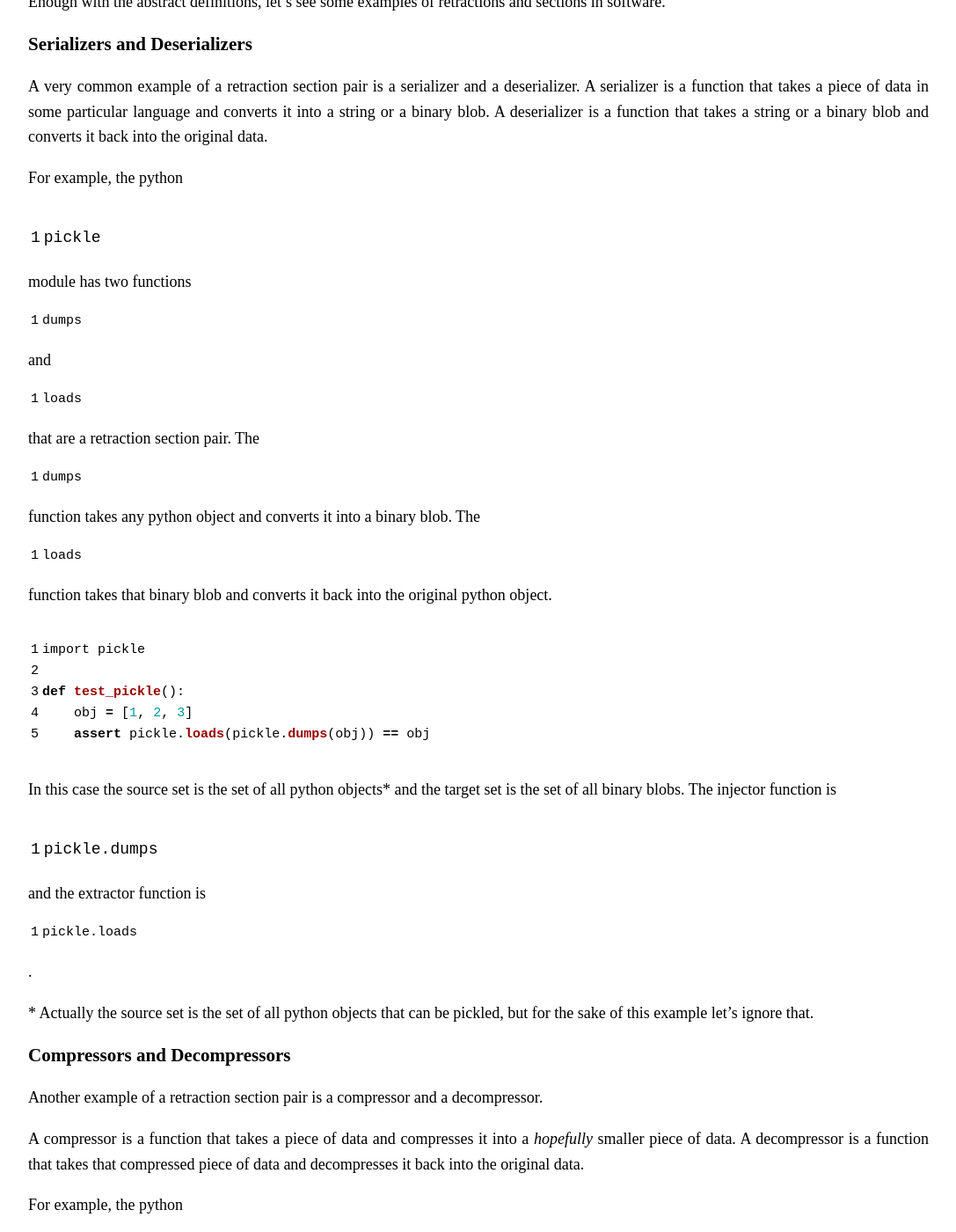
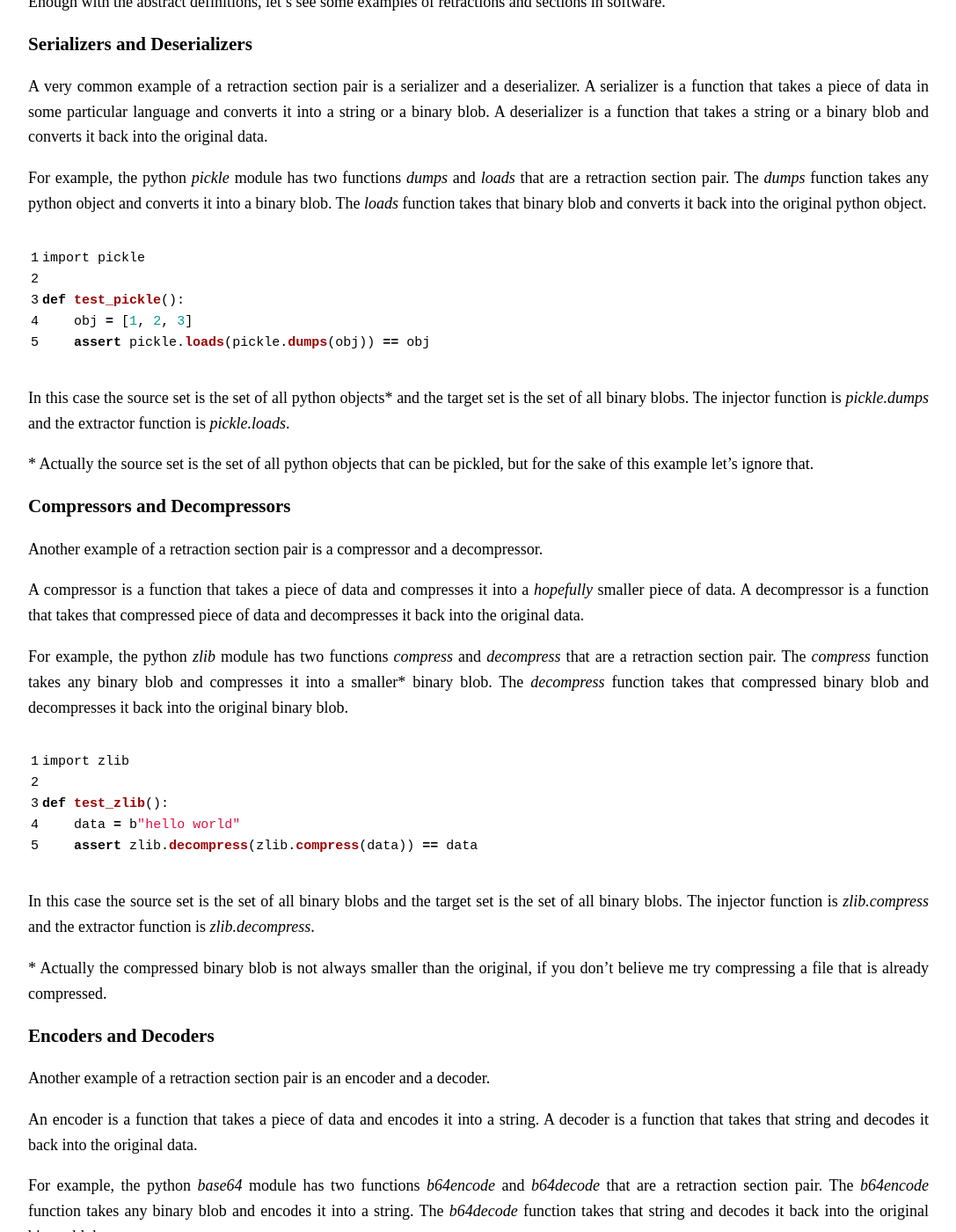
Before and after one commit to nilp0inter/nilp0inter.github.io, a Jekyll site: the page built from _posts/2023-10-25-property-based-testing-retractions.md, in a window 1280 px wide and 1400 px high, scrolled down 1049 px. Shown: the whole window at 88% size, without its empty margins (96-1183 px from the left). Built offline with Jekyll 4.4.1, drawn with Linux system fonts in a browser that asks for light colours; formulas are drawn with MathJax 3; some of the changed text lies outside the part shown.

Commit message:
fix: rendering backtick

````diff
--- a/_posts/2023-10-25-property-based-testing-retractions.md
+++ b/_posts/2023-10-25-property-based-testing-retractions.md
@@ -105,9 +105,9 @@ particular language and converts it into a string or a binary blob.  A
 deserializer is a function that takes a string or a binary blob and converts it
 back into the original data.
 
-For example, the python `pickle` module has two functions `dumps` and `loads`
-that are a retraction section pair.  The `dumps` function takes any python
-object and converts it into a binary blob.  The `loads` function takes that
+For example, the python *pickle* module has two functions *dumps* and *loads*
+that are a retraction section pair.  The *dumps* function takes any python
+object and converts it into a binary blob.  The *loads* function takes that
 binary blob and converts it back into the original python object.
 
 ```python
@@ -119,8 +119,8 @@ def test_pickle():
 ```
 
 In this case the source set is the set of all python objects* and the target set
-is the set of all binary blobs.  The injector function is `pickle.dumps` and
-the extractor function is `pickle.loads`.
+is the set of all binary blobs.  The injector function is *pickle.dumps* and
+the extractor function is *pickle.loads*.
 
 \* Actually the source set is the set of all python objects that can be
 pickled, but for the sake of this example let's ignore that.
@@ -133,9 +133,9 @@ A compressor is a function that takes a piece of data and compresses it into a
 *hopefully* smaller piece of data.  A decompressor is a function that takes
 that compressed piece of data and decompresses it back into the original data.
 
-For example, the python `zlib` module has two functions `compress` and
-`decompress` that are a retraction section pair.  The `compress` function takes
-any binary blob and compresses it into a smaller* binary blob. The `decompress`
+For example, the python *zlib* module has two functions *compress* and
+*decompress* that are a retraction section pair.  The *compress* function takes
+any binary blob and compresses it into a smaller* binary blob. The *decompress*
 function takes that compressed binary blob and decompresses it back into the
 original binary blob.
 
@@ -148,8 +148,8 @@ def test_zlib():
 ```
 
 In this case the source set is the set of all binary blobs and the target set
-is the set of all binary blobs.  The injector function is `zlib.compress` and
-the extractor function is `zlib.decompress`.
+is the set of all binary blobs.  The injector function is *zlib.compress* and
+the extractor function is *zlib.decompress*.
 
 \* Actually the compressed binary blob is not always smaller than the original,
 if you don't believe me try compressing a file that is already compressed.
@@ -163,9 +163,9 @@ An encoder is a function that takes a piece of data and encodes it into a
 string.  A decoder is a function that takes that string and decodes it back
 into the original data.
 
-For example, the python `base64` module has two functions `b64encode` and
-`b64decode` that are a retraction section pair.  The `b64encode` function takes
-any binary blob and encodes it into a string.  The `b64decode` function takes
+For example, the python *base64* module has two functions *b64encode* and
+*b64decode* that are a retraction section pair.  The *b64encode* function takes
+any binary blob and encodes it into a string.  The *b64decode* function takes
 that string and decodes it back into the original binary blob.
 
 ```python
@@ -178,7 +178,7 @@ def test_base64():
 
 In this case the source set is the set of all binary blobs and the target set
 is the set of base64 encoded strings.  The injector function is
-`base64.b64encode` and the extractor function is `base64.b64decode`.
+*base64.b64encode* and the extractor function is *base64.b64decode*.
 
 ## Summary
 
@@ -208,26 +208,26 @@ Let's look at some common patterns that we can see in the examples above.
   any value in the source set.  There are no values in the source set that
   cannot be injected into the target set.
 * Some of the injector functions share the same source set.  For example,
-  `b64encode`, `b32encode`, and `b16encode` all take binary data and encode it
-  into a string.  Similarly, `zlib.compress`, `gzip.compress`, `bz2.compress`,
-  and `lzma.compress` all take binary data and compress it into a smaller
+  *b64encode*, *b32encode*, and *b16encode* all take binary data and encode it
+  into a string.  Similarly, *zlib.compress*, *gzip.compress*, *bz2.compress*,
+  and *lzma.compress* all take binary data and compress it into a smaller
   binary blob.
 * None of the extractor functions share the same target set.  For example,
-  `b64decode`, `b32decode`, and `b16decode` all take a their respective encoded
-  string and decode it back into binary data.  Furthermore, `zlib.decompress`,
-  `gzip.decompress`, `bz2.decompress`, and `lzma.decompress` all take their
+  *b64decode*, *b32decode*, and *b16decode* all take a their respective encoded
+  string and decode it back into binary data.  Furthermore, *zlib.decompress*,
+  *gzip.decompress*, *bz2.decompress*, and *lzma.decompress* all take their
   respective compressed binary blob and decompress it back into binary data.
 
 What is not part of the pattern is the following:
 
 * The extractor function is not necessarily a total function.  That is, there
   may be values in the target set that cannot be extracted back into the
-  source set.  For example, if you try to decode with `b64decode` a string that
+  source set.  For example, if you try to decode with *b64decode* a string that
   is not a valid base64 encoded string, you will get an error.
 * The injector function is not necessarily the inverse of the extractor
   function.  That is, if you apply the extractor function to a value and then
   apply the injector function to the result, you may not get back the original
-  value.  For example, if you try to encode with `b64encode` a string that is
+  value.  For example, if you try to encode with *b64encode* a string that is
   not a valid base64 encoded string, you will get a different string.
 
 
````
